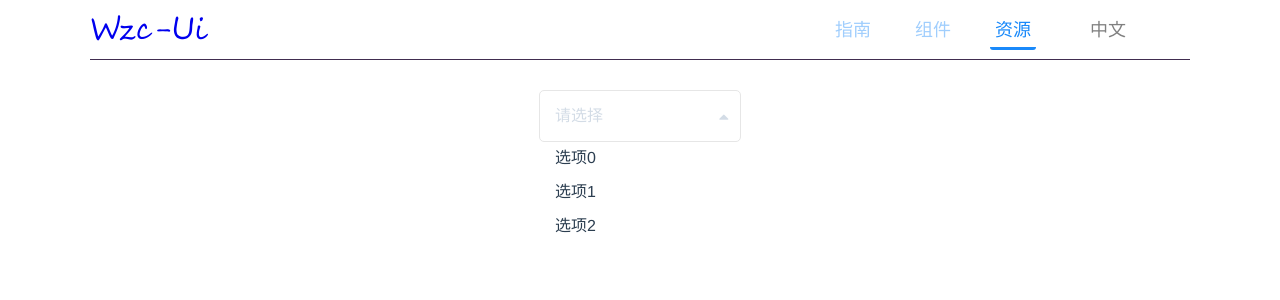
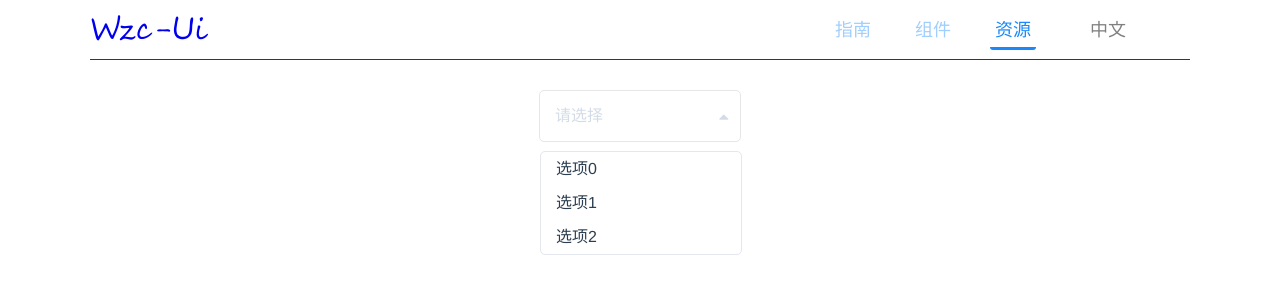
Before and after one commit to kongchengji/UiMade, a Vue app: page /#/HelloWorld in a window 1280 px wide. Shown: the top 300 px of the page. Built offline with nearby package versions, Linux system fonts and the light colour scheme.

Commit message:
修改选择器

```diff
--- a/src/components/select/wzc-option.vue
+++ b/src/components/select/wzc-option.vue
@@ -1,60 +1,64 @@
 <template>
-  <li class="wzc_option" :style="styleVar" >
-    <div class="wzc_option_dropdown_item"> {{ label }} </div>
+  <li class="wzc_option" :style="styleVar">
+    <div class="wzc_option_dropdown_item">{{ label }}</div>
   </li>
 </template>
 
 <script>
 export default {
-    name:'wzc_select',
+  name: "wzc_select",
   components: {},
   props: {
     width: {
       type: Number,
-        default: 170
+      default: 200,
     },
     height: {
       type: Number,
-        default: 34
+      default: 34,
     },
     label: {
-        type:String
+      type: String,
     },
     optionid: {
-        type: String
-      }
+      type: String,
+    },
   },
   data() {
-        return {
-
-        };
+    return {};
   },
   created() {},
-    mounted() {
-    },
+  mounted() {},
   watch: {},
   computed: {
     styleVar() {
       return {
-            '--option-height': this.height + 'px',
-            '--option-width': this.width + 'px'
-        }
-      }
+        "--option-height": this.height + "px",
+        "--option-width": this.width + "px",
+      };
+    },
   },
   methods: {},
 };
 </script>
 <style scoped>
 .wzc_option {
-    list-style:none;
+  list-style: none;
   height: var(--option-height);
   width: var(--option-width);
-    margin: 0 auto;
+
+}
+.wzc_option:hover {
+  color: #409eff;
+  font-weight: 700;
+  background-color: #f5f7fa;
 }
 .wzc_option_dropdown_item {
   height: 100%;
-    width: 100%;
+  width: calc(100% - 30px);
   line-height: var(--option-height);
   cursor: pointer;
+  margin: 0 auto;
 }
+
 </style>
--- a/src/components/select/wzc-select.vue
+++ b/src/components/select/wzc-select.vue
@@ -90,5 +90,10 @@ export default {
         cursor: pointer;
         color: #D3DCE6;
     }
-
+    .wzc_option_list {
+        border-radius:5px;
+        border:1px solid #E4E7ED;
+        width: 100%;
+        margin-top: 10px;
+    }
 </style>
```
Lines whose indentation alone changed are shown as unchanged.
